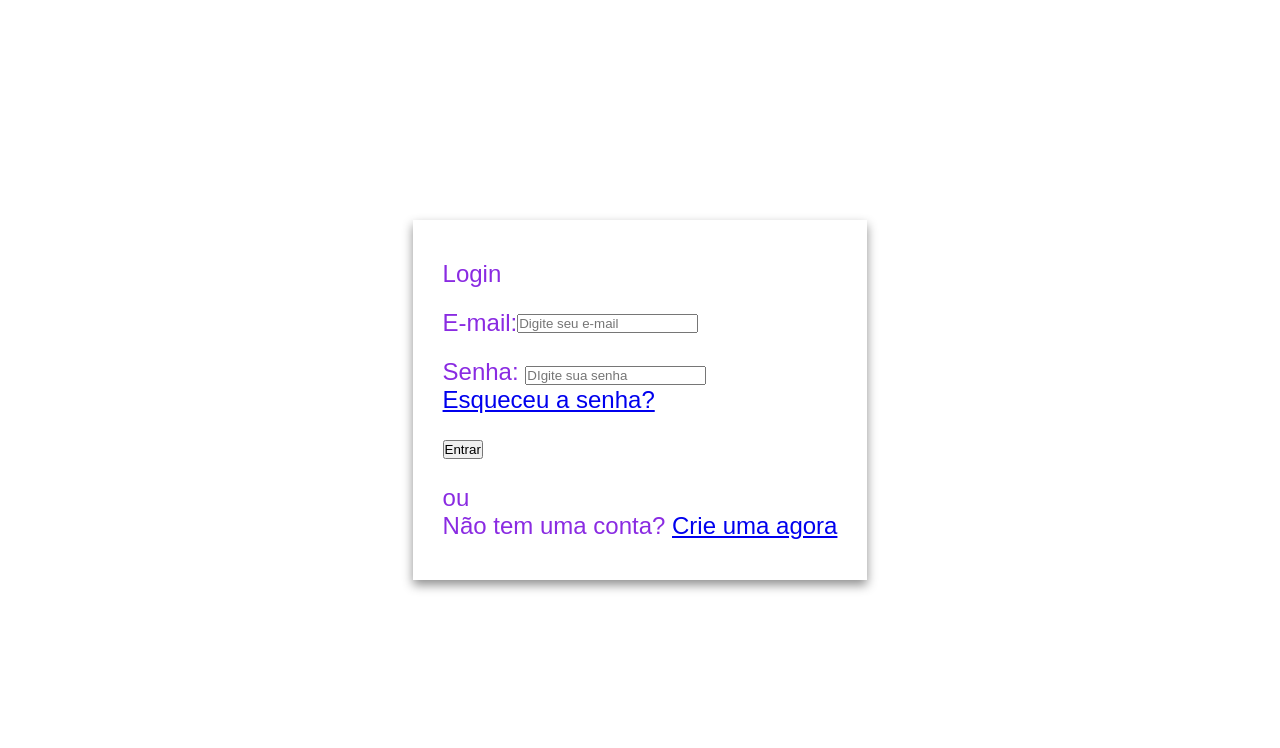
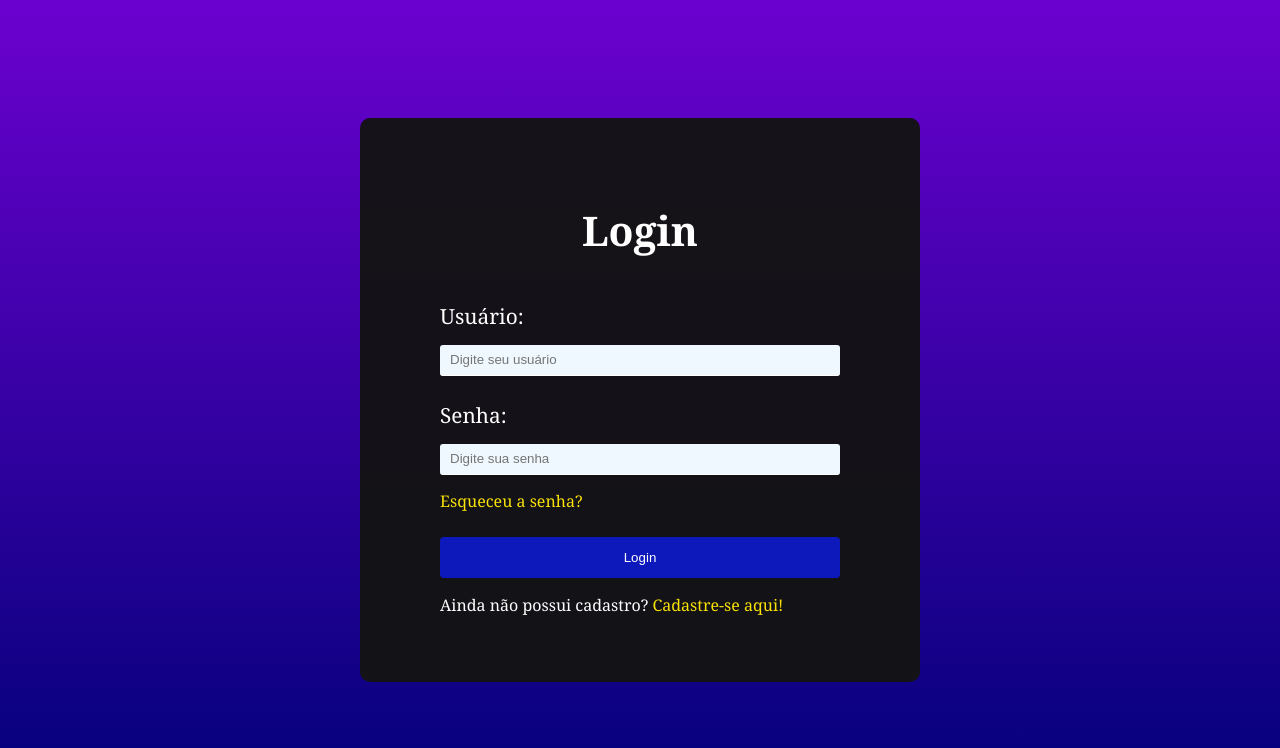
Before and after one commit to xycojunior/Tela-de-login, a plain HTML site: page index.html in a window 1280 px wide. Drawn offline with Linux system fonts and the light colour scheme.

Commit message:
atualização

```diff
--- a/index.html
+++ b/index.html
@@ -3,47 +3,38 @@
     <head>
         <meta charset="UTF-8">
         <meta http-equiv="X-UA-Compatible" content="IE=edge">
-    <meta name="viewport" content="width=device-width, initial-scale=1.0">
-    <title>Tela de Login</title>
+        <meta name="viewport"content="width=device-width, initial-scale=1.0">
         <link rel="stylesheet" href="style.css">
+        <title>Login</title>
     </head>
     <body>
-    <div class="container">
-        <div class="loginform">
-            <div class="title">Login</div>
-            <form action="#" method="post">
+        <div id="login">
+            <form class="card">
+                <div class="card-header">
+                    <h2>Login</h2>
+                </div>
+                <div class="card-content">
 
-                <div class="inputbox">
-                    <i class="fa fa-envelope"></i>
-                    <label for="email" >E-mail:</label>
-                    <input type="email" id="email"placeholder="Digite seu e-mail">
+                    <div class="card-content-area">
+                        <label for="usuario">Usuário:</label>
+                        <input type="text" id="usuario" placeholder="Digite seu usuário" autocomplete="off">
+
                     </div>
-                <div>
-                    <label for="password"> Senha:</label>
-                    <input type="password" id="password" placeholder="DIgite sua senha">
+
+                    <div class="card-content-area">
+
+                        <label for="password">Senha:</label>
+                        <input type="password" id="password" placeholder="Digite sua senha"
+                        autocomplete="off">
+                        <a href="#" class="recuperar_senha">Esqueceu a senha?</a>
+
                     </div>
-                <div class="fotgot"> <a href="#">Esqueceu a senha?</a>
                 </div>
-                <div class="inputbox">
-                    <input type="submit" value="Entrar">
-                </div>
-                <div class="divider"> ou </div>
-                <div class="redessociais">
-                    <i class="fa fa-facebook"></i>
-                    <i class="fa fa-instagram"></i>
-                    <i class="fa fa-github"></i>
-                </div>
-                <div class="sigup">
-                    Não tem uma conta?
-                    <a href="#">Crie uma agora</a>
+                <div class="card-footer">
+                    <input type="submit" value="Login" class="submit">
+                    <p>Ainda não possui cadastro? <a href="!">Cadastre-se aqui!</a></p>
                 </div>
             </form>
         </div>
-    </div>
-
-    <div class="login-img">
-        <img src="" alt="">
-    </div>
-
     </body>
 </html>
--- a/style.css
+++ b/style.css
@@ -1,70 +1,86 @@
-*{
+body {
+    padding: 0;
     margin: 0;
-    padding: 0;
-    box-sizing: border-box;
-    font-family: Arial, Helvetica, sans-serif;
+    background-image: linear-gradient(to bottom, rgb(108, 1, 207), rgb(1, 1, 121));
+
 }
 
-:root{
-    --cor01:;
+#login {
+    display: flex;
+    align-items: center;
+    justify-content: center;
+    height: 100vh;
+    font-family: Cambria, Cochin, Georgia, Times, 'Times New Roman', serif;
 }
 
-::selection{
-    background-color: ;
+.card {
+    background-color: rgba(19, 19, 19, 0.966);
+    padding: 50px 80px;
+    border-radius: 10px;
+    width: 400px;
+
+}
+
+.card-header {
+    text-align: center;
+    color: #fff;
+    font-size: 1.7em;
+}
+
+.card-header::after {
+    width: 70px;
+    height: 1px;
+    background-color: #fff;
+    display: block;
+    margin-top: -17px;
+    margin-left: -5px;
+
+}
+
+.card-content label {
+    color: white;
+    font-size: 1.3em;
+    padding-top: 10px;
+}
+
+.card-content-area {
+    display: flex;
+    flex-direction: column;
+
+}
+
+.card-content-area input {
+    margin-top: 15px;
+    padding: 7.5px 10px;
+    background-color: aliceblue;
+    border:none;
+    border-bottom: 1px solid #ffffff;
+    border-radius: 3px;
+    outline: none;
+    color: #fff;
+    margin-bottom: 15px;
+}
+
+.card-footer {
+    display: flex;
+    flex-direction: column;
     color: white;
 }
 
-body{
-    min-height: 100vh;
-    display: flex;
-    align-items: center;
-    justify-content: center;
-    background-color: var(--cor01);
-    padding: 40px;
+.card-footer .submit{
+    width: 100%;
+    height: 41px;
+    background-color: #0e19bb;
+    border:none;
+    color: white;
+    margin-top: 25px;
+    border-radius: 4px ;
 }
-
-.container{
-    max-width: 850px;
-    background: white;
-    box-shadow: 0px 5px 10px rgba(0, 0, 0, 0.445) ;
-    display: flex;
-    align-items: center;
-    justify-content: space-around;
-    padding: 40px 30px;
-
+a {
+    font-size: 1em;
+    color: #fae207;
+    text-decoration: none;
 }
-
-.loginform{
-    position: relative;
-    font-size: 24px;
-    font-weight: 500;
-    color: blueviolet;
+a:hover{
+    color: rgb(4, 62, 250);
 }
-.container .loginform .title ::before{
-    content: '';
-    position: absolute;
-    left: 0;
-    bottom: 0;
-    height: 3px;
-    width: 25px;
-    background-color: var(--cor01);
-}
-.container .loginform .inputbox{
-    display: flex;
-    align-items: center;
-    height: 50px;
-    width: 100%;
-    margin: 10px 0;
-    position: relative;
-}
-
-.container .loginform .inputbox .input{
-    height: 100%;
-    width: 100%;
-    outline: none;
-    border: none;
-    padding: 0 30px;
-    font-size: 16px;
-    font-weight: 500;
-    border-bottom: 2px solid rgba(0, 0, 0, 0.226);
-}
```
Also changed, not shown: pags/cadastro.html (added, +12 -0 lines). Lines whose indentation alone changed are shown as unchanged.
